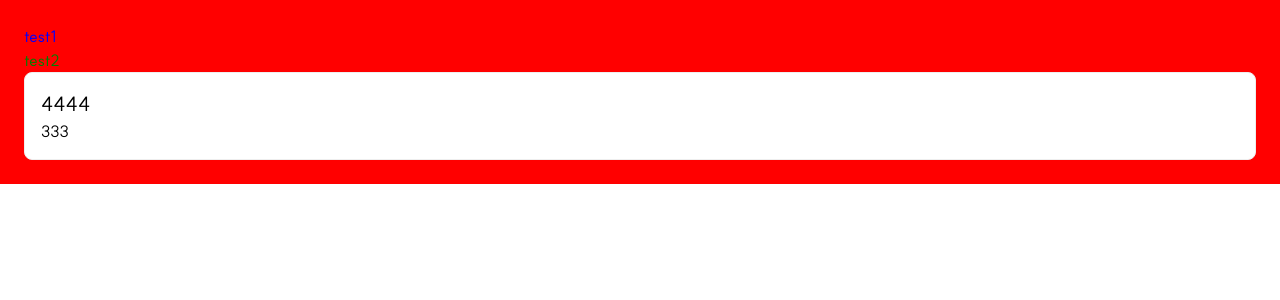
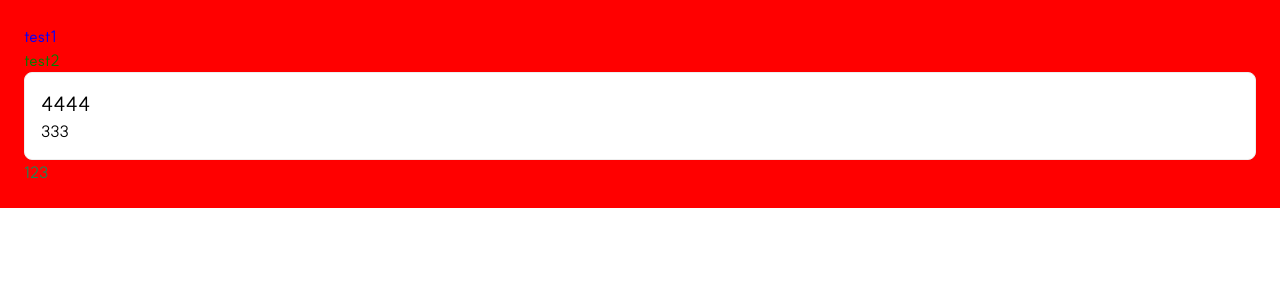
Before and after one commit to justinaus/rebsite, a Next.js app: page /test in a window 1280 px wide. Shown: the top 300 px of the page. Built offline with nearby package versions, Linux system fonts and the light colour scheme.

Commit message:
Update test emotion

```diff
--- /dev/null
+++ b/src/constants/color.ts
@@ -0,0 +1,6 @@
+// 반면에, 앱이 하나의 테마만 가지고 있다면, 색상과 다른 스타일 변수를 자바스크립트 상수로 정의하는 것이 더 간단합니다.
+export const colors = {
+  primary: '#0d6efd',
+  success: '#198754',
+  danger: '#dc3545',
+};
--- a/src/pages/test/index.tsx
+++ b/src/pages/test/index.tsx
@@ -2,6 +2,7 @@ import { css } from '@emotion/react';
 import Head from 'next/head';
 
 import SectionFullWidth from '@/components/home/section/SectionFullWidth';
+import { colors } from '@/constants/color';
 
 // https://emotion.sh/docs/best-practices#consider-defining-styles-outside-your-components
 const cardCss = {
@@ -16,6 +17,14 @@ const cardCss = {
     fontSize: '1.25rem',
   }),
 };
+
+export const errorCss = css({
+  color: 'red',
+  fontWeight: 'bold',
+});
+
+// Use arrays to compose styles
+export const largeErrorCss = css([errorCss, { fontSize: '1.5rem' }]);
 
 // https://emotion.sh/docs/best-practices#use-the-style-prop-for-dynamic-styles
 export default function Test() {
@@ -50,6 +59,13 @@ export default function Test() {
           <h5 css={cardCss.title}>4444</h5>
           333
         </div>
+        <div
+          css={{
+            color: colors.success,
+          }}
+        >
+          123
+        </div>
       </SectionFullWidth>
     </>
   );
```
